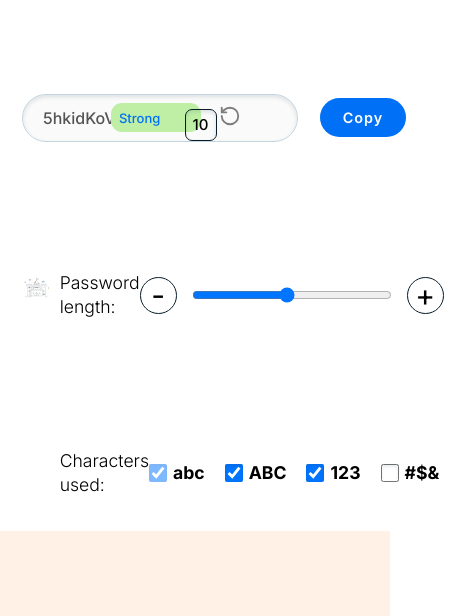
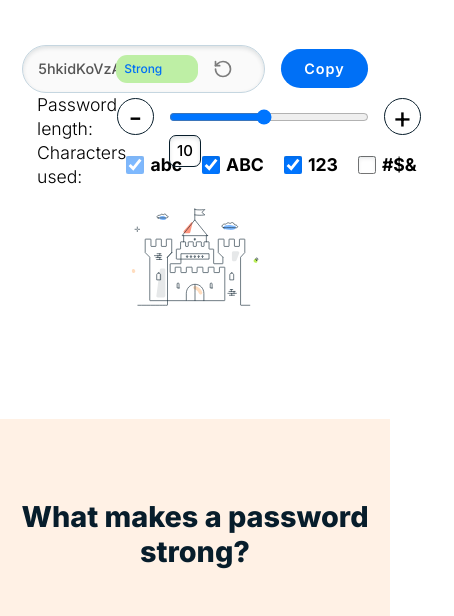
Before and after one commit to wasim2002/Random-Password-Generator, a plain HTML site: page index.html in a window 390 px wide. Shown: the part 183-799 px from the top of the page, 454 px wide, since content can reach past the window. Drawn offline with Linux system fonts and the light colour scheme.

Commit message:
fix responsiveness for 850px

```diff
--- a/responsive.css
+++ b/responsive.css
@@ -235,6 +235,9 @@
   }
 }
 @media (max-width: 1350px) {
+  main {
+    height: 35rem;
+  }
   .show input {
     width: 452px;
     font-size: 1.12rem;
@@ -411,172 +414,230 @@
   }
 }
 @media (max-width: 950px) {
+  main {
+    height: 33rem;
+  }
   .cont {
+    height: 74%;
     width: 94%;
   }
   .strength {
-    right: 11.5rem;
+    right: 12.5rem;
   }
   .reset {
-    right: 9.5rem;
+    right: 10rem;
   }
   label:nth-last-child(1) {
     margin-right: 10px;
   }
-  .plus{
+  .plus {
     margin-right: 10px;
   }
-  .main2cont{
+  .main2cont {
     width: 90%;
   }
 }
-@media(max-width:900px){
-  .strength{
+@media (max-width: 900px) {
+  .strength {
     right: 10.5rem;
   }
-  .reset{
+  .reset {
     right: 8rem;
   }
-  h1{
+  h1 {
     font-size: 2.8rem;
   }
-  p{
+  p {
     font-size: 1rem;
   }
 }
-@media(max-width:850px){
-  .cont{
+
+@media (max-width: 850px) {
+  main{
+    height: 30rem;
+  }
+  .cont {
     align-items: center;
-    margin-top: 2rem;
-    height: 90%;
+    margin-top: 3rem;
+    height: 60%;
   }
-  h1{
+  h1 {
     font-size: 2.5rem;
   }
-  p{
+  p {
     font-size: 0.9rem;
   }
-  .images{
+  .images {
     width: 100%;
   }
-  .show{
+  .show {
     justify-content: center;
   }
-  .passlength{
-    top: 5rem;
+  .passlength {
+    top: 5.6rem;
     right: 10.5rem;
   }
-  .main2cont>h1{
+  .main2cont > h1 {
     font-size: 2.2rem;
   }
-  .boxes{
+  .boxes {
     gap: 1rem;
   }
-  .box img{
+  .box img {
     height: 65px;
     width: 65px;
   }
-  .box h1{
+  .box h1 {
     font-size: 1rem;
   }
-  .box p{
+  .box p {
     font-size: 0.8rem;
     line-height: 1.15rem;
   }
 }
-@media(max-width:800px){
-  .cont{
+
+@media (max-width: 800px) {
+  .cont {
     width: 81%;
   }
-  .images{
+  .images {
     margin-bottom: 1rem;
   }
-  .strength{
+  .strength {
     width: 5.6rem;
   }
-  .strength::before{
+  .strength::before {
     font-size: 13px;
   }
 }
-@media(max-width:750px){
-  .cont{
+@media (max-width: 750px) {
+  .cont {
     width: 82%;
   }
-  .box{
+  .box {
     padding: 1.4rem 1rem;
   }
-  .box p{
+  .box p {
     font-size: 0.75rem;
     line-height: 1.1rem;
   }
 }
-@media(max-width:700px){
-  h1{
+@media (max-width: 700px) {
+  h1 {
     font-size: 2.2rem;
   }
-  .cont{
+  .cont {
     width: 83%;
   }
-  label{
+  label {
     margin-right: 15px;
   }
 }
-@media(max-width:650px){
-  h1{
+@media (max-width: 650px) {
+  h1 {
     font-size: 2rem;
   }
-  p{
+  p {
     font-size: 0.8rem;
     margin-top: 0.7rem;
   }
-  .cont{
+  .cont {
     width: 89%;
+    flex-direction: column-reverse;
   }
-  .span{
+  .maker {
+    justify-content: space-between;
+  }
+  .span {
     font-size: 1.1rem;
     line-height: 1.5rem;
   }
-  #rangeInput{
+  #rangeInput {
     width: 200px;
     margin: 0 15px;
   }
-  .tap{
+  .tap {
     height: 37px;
     width: 37px;
   }
-  .passlength{
+  .passlength {
     right: 9.5rem;
     font-size: 15px;
   }
-  input[type="checkbox"]{
+  input[type="checkbox"] {
     width: 18px;
     height: 18px;
   }
-  label{
+  label {
     font-size: 1.1rem;
     margin-left: 6px;
     margin-right: 20px;
   }
-  .main2cont>h1{
-font-size: 1.8rem;
+  .main2cont > h1 {
+    font-size: 1.8rem;
   }
-  .boxes{
+  .boxes {
     gap: 0.5rem;
   }
-  .box{
+  .box {
     padding: 1.1rem 0.6rem;
   }
-  .box img{
+  .box img {
     height: 60px;
     width: 60px;
   }
-  .box h1{
+  .box h1 {
     font-size: 0.9rem;
   }
-  .box p{
+  .box p {
     line-height: 1rem;
   }
-  .main2{
+  .main2 {
     height: 36rem;
   }
 }
+@media (max-width: 600px) {
+  .cont {
+    width: 90%;
+  }
+  .show input {
+    font-size: 0.9rem;
+    padding: 12px 15px;
+  }
+  .strength {
+    width: 5.2rem;
+  }
+  .strength::before {
+    font-size: 12px;
+  }
+  .reset {
+    display: flex;
+    align-items: center;
+    justify-content: center;
+  }
+  .svgReset {
+    height: 20px;
+    width: 20px;
+  }
+  .images {
+    width: 50%;
+  }
+  .boxes {
+    justify-content: space-between;
+  }
+  .box {
+    width: 33%;
+  }
+}
+@media(max-width:570px){
+  .strength{
+    width: 5.1rem;
+    right: 9.7rem;
+  }
+  .reset{
+    right: 7.5rem;
+  }
+  .show{
+    gap: 1rem;
+  }
+}
```
